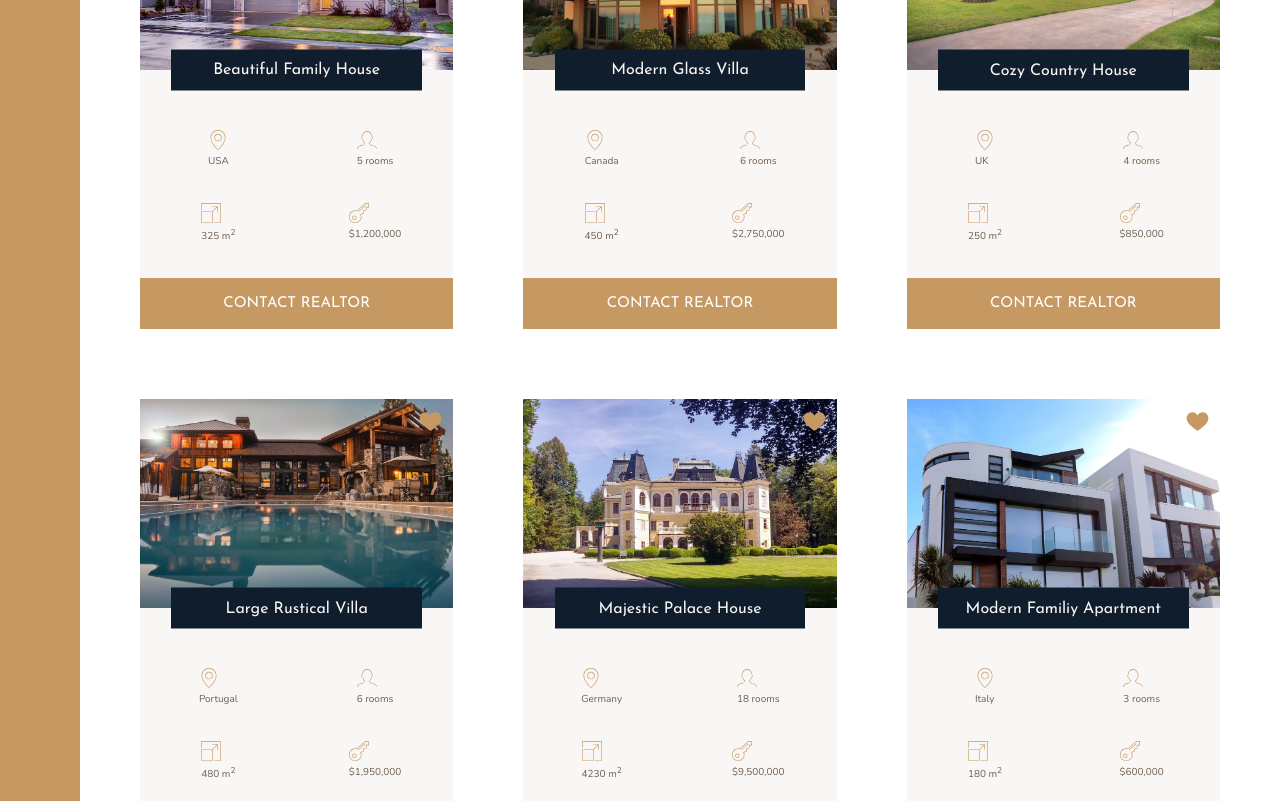
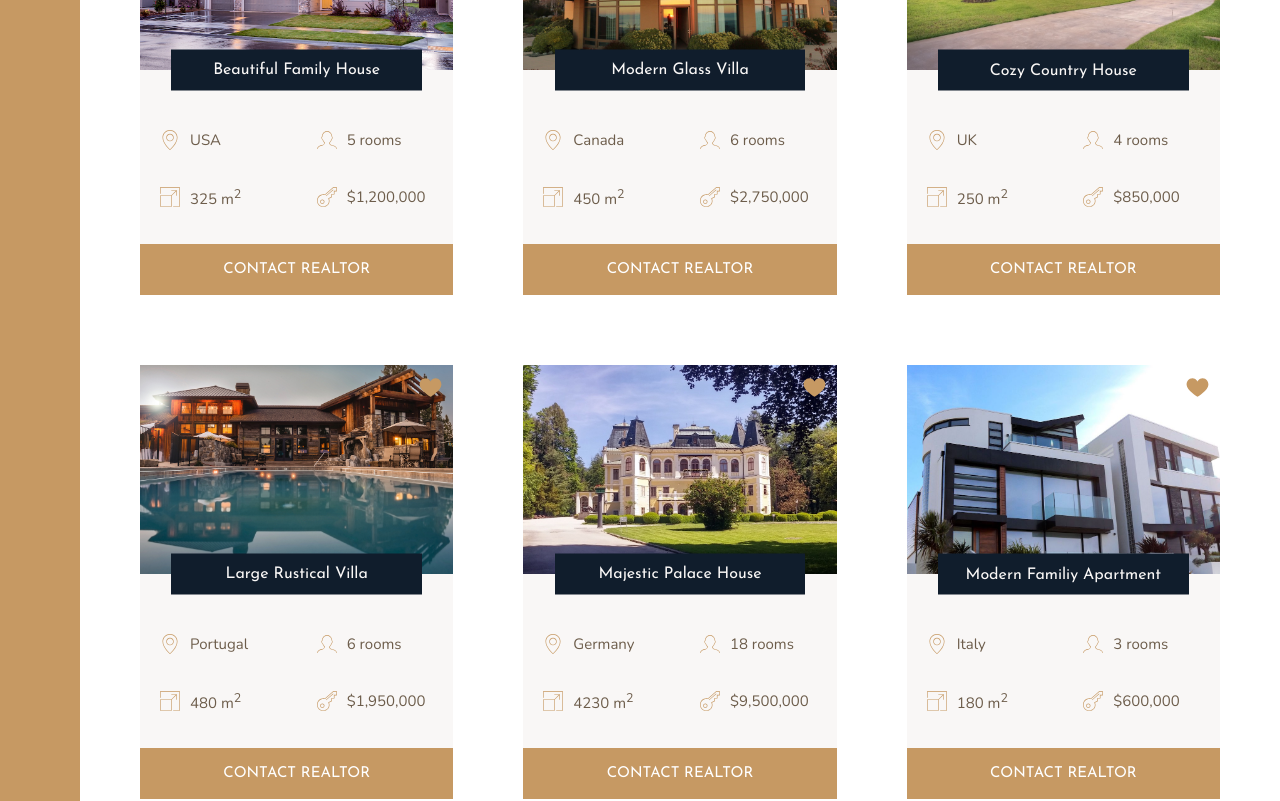
Before and after one commit to thnlsn/livin, a React (Create React App) app: page / in a window 1280 px wide. Shown: the part 2180-2981 px from the top of the page. Built offline with nearby package versions, Linux system fonts and the light colour scheme; the HTML template or start-up script is replaced by a standard one.

Commit message:
home card details space correctly and home section done

```diff
--- a/src/css/style.css
+++ b/src/css/style.css
@@ -164,8 +164,7 @@ $font-display: 'Josefin Sans', sans-serif; // A thinner more stylized font for t
   background-color: #f9f7f6;
   display: grid;
   grid-template-columns: repeat(2, 1fr);
-  grid-row-gap: 3.5rem;
-  justify-items: center; }
+  grid-row-gap: 3.5rem; }
   .home__img {
     width: 100%;
     grid-row: 1 / 2;
@@ -193,13 +192,20 @@ $font-display: 'Josefin Sans', sans-serif; // A thinner more stylized font for t
     grid-row: 1 / 2;
     grid-column: 1 / -1;
     align-self: end;
+    justify-self: center;
     z-index: 3; }
   .home__location, .home__rooms {
     margin-top: 2.5rem; }
-  .home__location svg, .home__rooms svg, .home__area svg, .home__price svg {
-    fill: #c69963;
-    height: 2rem;
-    width: 2rem; }
+  .home__location, .home__rooms, .home__area, .home__price {
+    font-size: 1.5rem;
+    display: flex;
+    gap: 1rem;
+    align-items: center;
+    margin-left: 2rem; }
+    .home__location svg, .home__rooms svg, .home__area svg, .home__price svg {
+      fill: #c69963;
+      height: 2rem;
+      width: 2rem; }
   .home__btn {
     grid-column: 1 / -1;
     justify-self: stretch; }
--- a/src/sass/_homes.scss
+++ b/src/sass/_homes.scss
@@ -14,7 +14,6 @@
   display: grid;
   grid-template-columns: repeat(2, 1fr);
   grid-row-gap: 3.5rem;
-  justify-items: center;
 
   &__img {
     width: 100%;
@@ -58,6 +57,7 @@
     grid-column: 1 / -1;
 
     align-self: end;
+    justify-self: center;
 
     z-index: 3; // Same as the heart icon
   }
@@ -71,12 +71,17 @@
   &__rooms,
   &__area,
   &__price {
+    font-size: 1.5rem;
+    display: flex;
+    gap: 1rem;
+    align-items: center;
+
+    margin-left: 2rem;
+
     svg {
       fill: $color-primary;
       height: 2rem;
       width: 2rem;
-    }
-    p {
     }
   }
 
```
